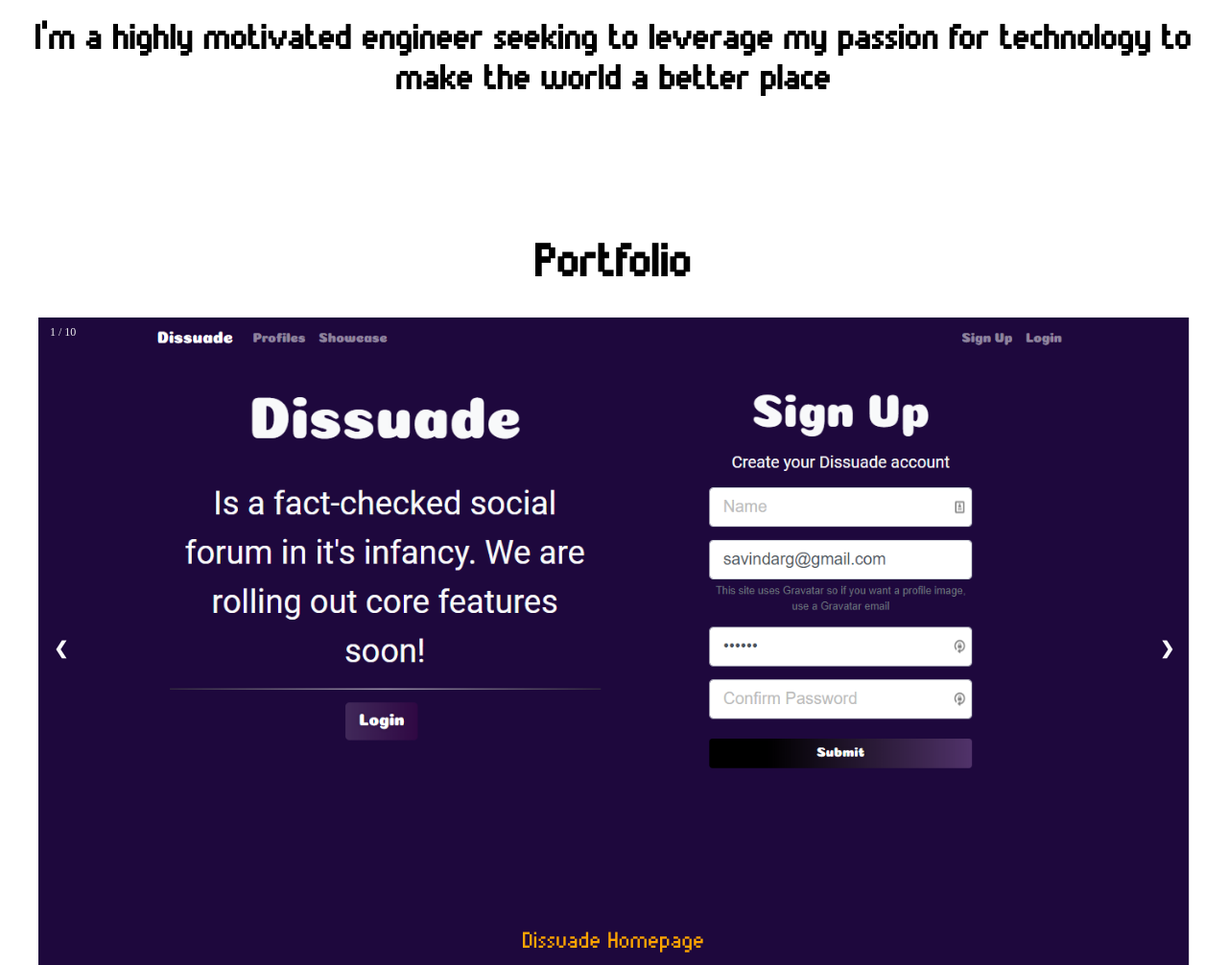
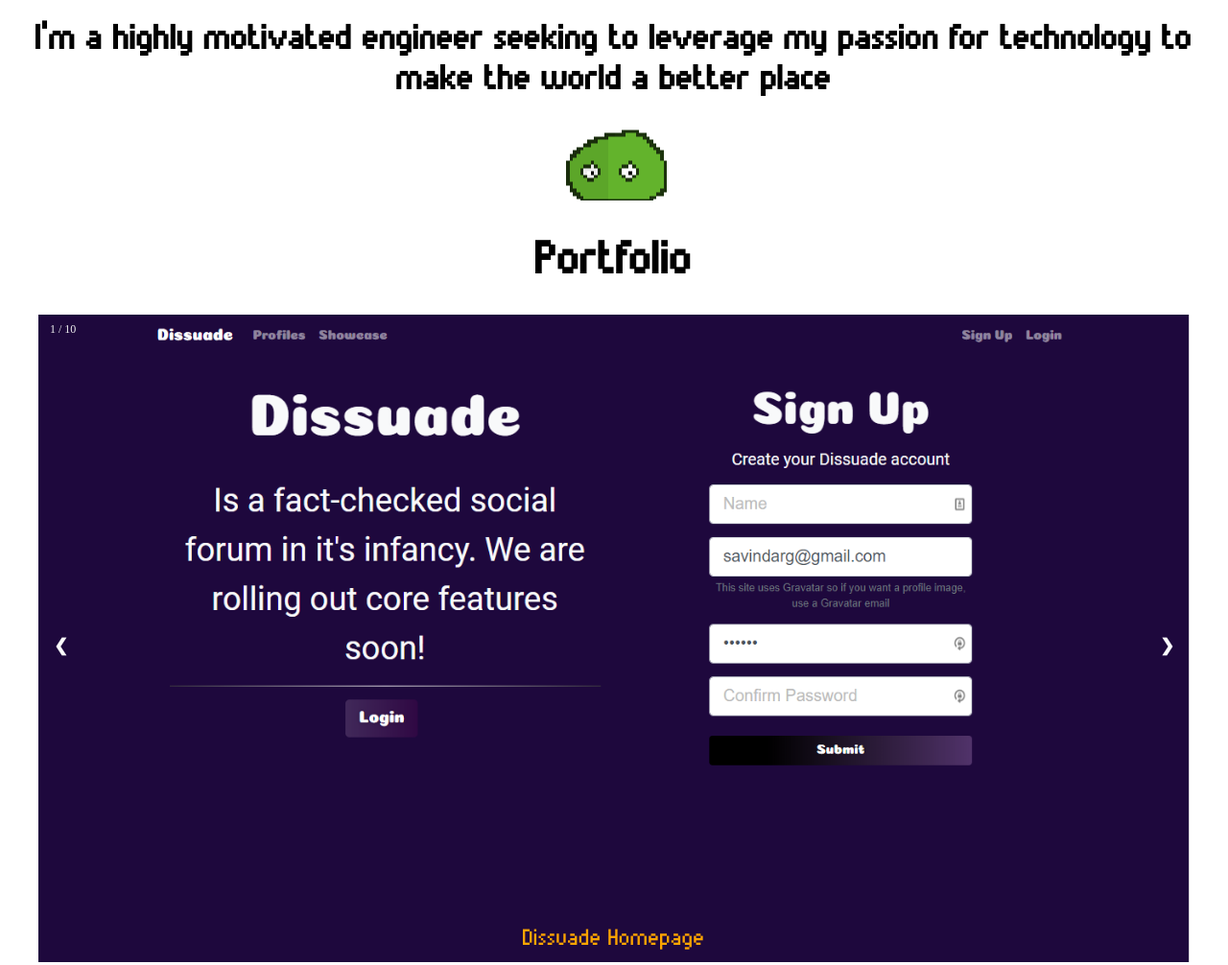
Before and after one commit to SavvyCoder/savindarg, a website: page client/index.html in a window 1280 px wide. Shown: the part 640-1646 px from the top of the page at 96% size. Drawn offline with Linux system fonts and the light colour scheme.

Commit message:
Added slime and removed portfolio margin top

```diff
--- a/client/index.html
+++ b/client/index.html
@@ -29,10 +29,11 @@
             </div>
         </banner>
         <description>
-            <div class="slime"></div>
+            <div class="knight"></div>
             <h2 id="description">I'm a highly motivated engineer seeking to leverage my passion for technology to make the world a better place</h2>
         </description>
         <portfolio>
+            <div class="slime"></div>
             <h1>Portfolio</h1>
             <!-- Slideshow container -->
             <div class="slideshow-container">
--- a/client/main.css
+++ b/client/main.css
@@ -29,7 +29,6 @@ description {
 portfolio {
     display: block;
     text-align: center;
-    margin-top: 5rem;
 }
 
 portfolio h1 {
@@ -137,11 +136,19 @@ li,
     position: relative;
 }
 
-.slime {
+.knight {
     width: 116px;
     height: 116px;
     background: url('knight_attack.png') left center;
     animation: slime 1s steps(6) infinite;
+}
+
+.slime {
+    width: 117px;
+    height: 77px;
+    background: url('slime.png') left center;
+    animation: slime 1s steps(6) infinite;
+    margin: auto;
 }
 
 #overflow-container {
```
